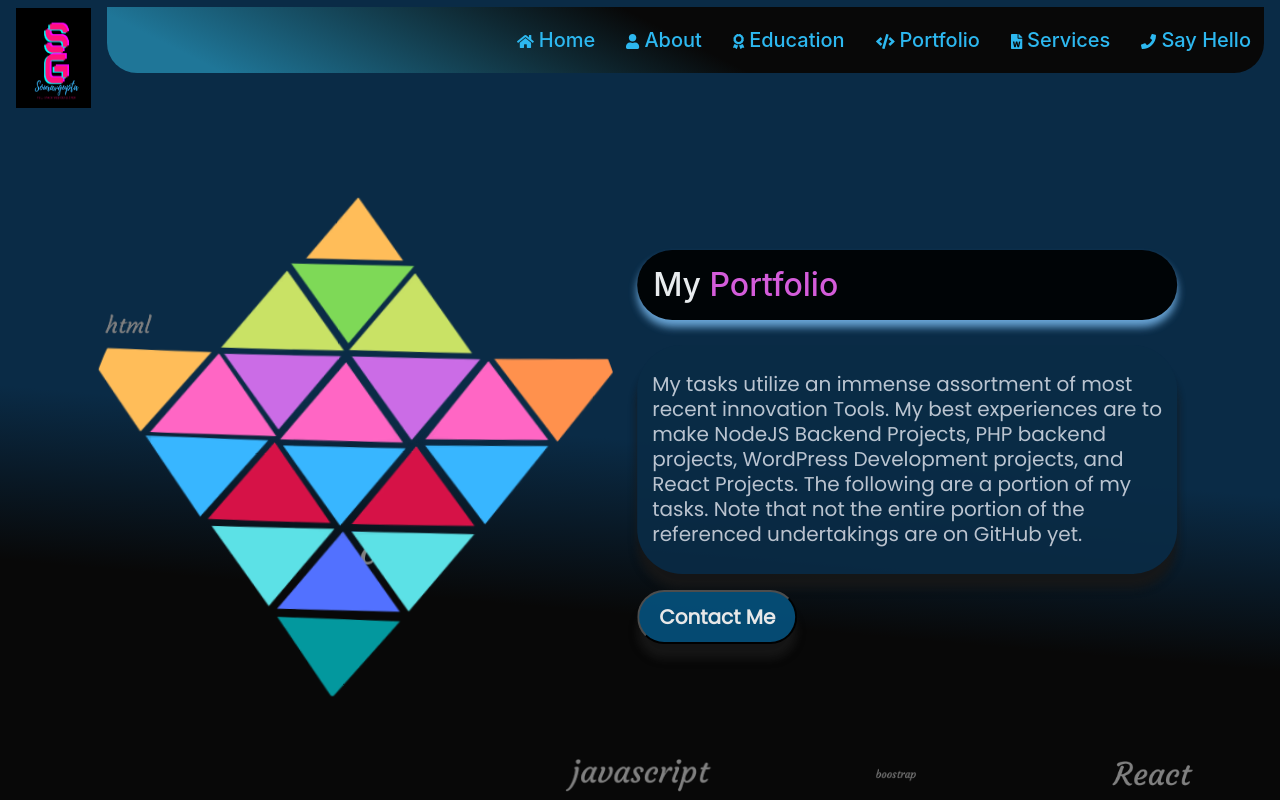
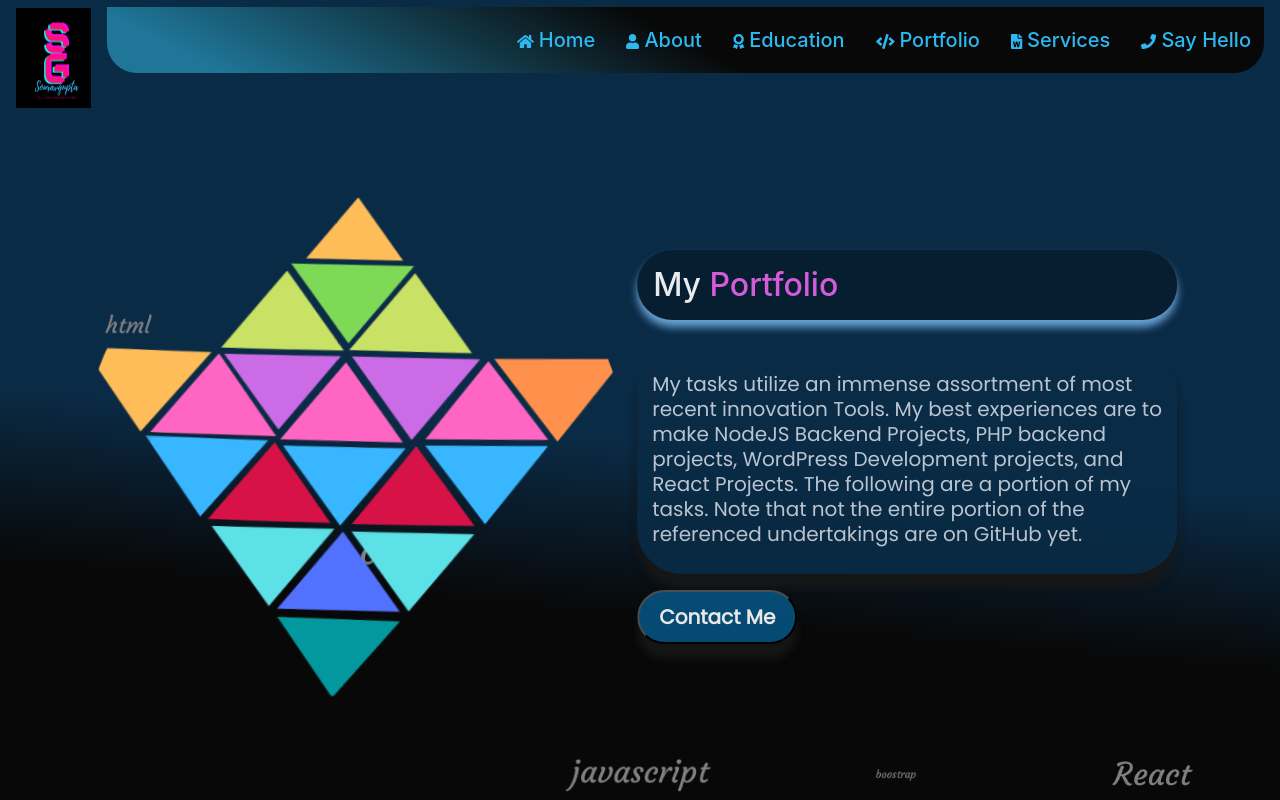
Before and after one commit to souravwebart/SouravwebArt-portfolio, a React (Create React App) app: page /portfolio in a window 1280 px wide. Shown: the top 800 px of the page. Built offline with nearby package versions, Linux system fonts and the light colour scheme.

Commit message:
last updated

```diff
--- a/src/pages/Education/Education.css
+++ b/src/pages/Education/Education.css
@@ -537,7 +537,7 @@ to {
   border-width: 20Px;
   border-style: solid;
   border-radius: 100%;
-  color: #2d9dca;
+  color: #323435;
 }
 .course-inner-boxes{
   color: aqua;
--- a/src/pages/Portfolio/Portfolio.css
+++ b/src/pages/Portfolio/Portfolio.css
@@ -129,7 +129,7 @@ to {
     font-size: 2rem;
     padding: 16px;
     text-align: left;
-    background-color: black;
+    background-color: #07070757;
     border-radius: 45px;
     box-shadow: 0 7px 8px 0 rgb(117 180 232 / 99%);
     -webkit-animation-name: fadeInLeft;
```
Also changed, not shown: 6 other files (tests, documents, lock files or other folders).
